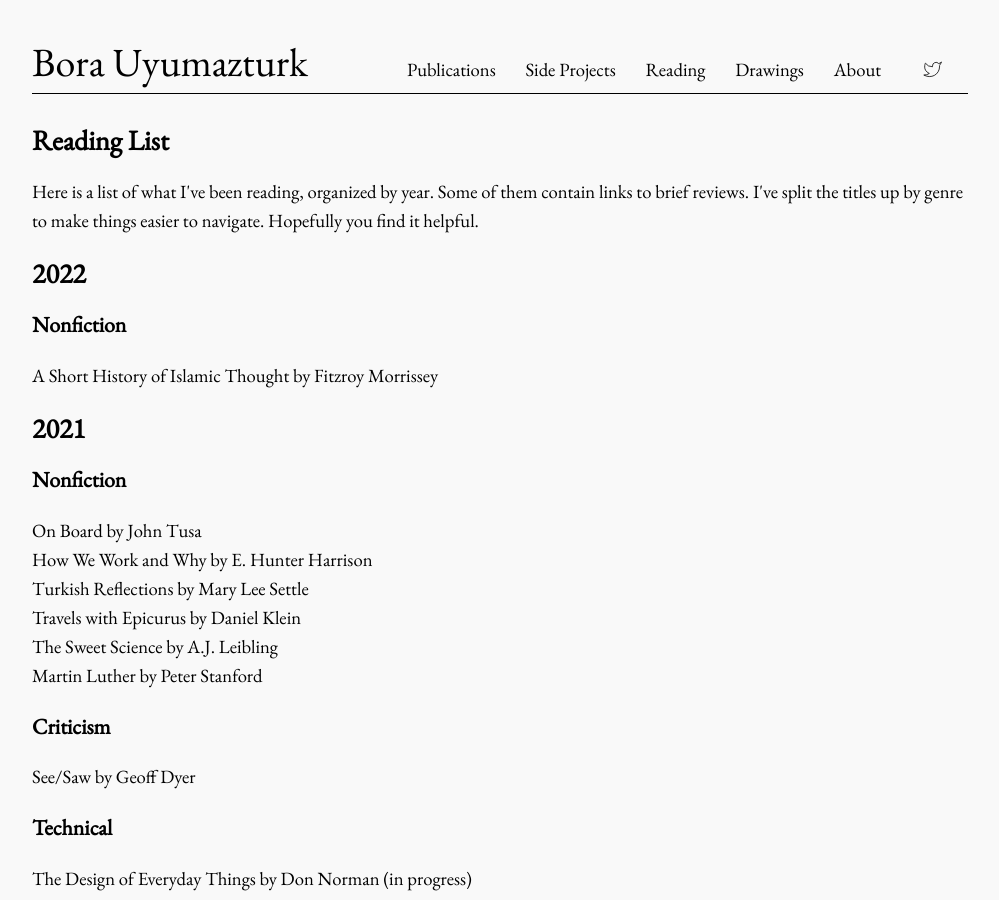
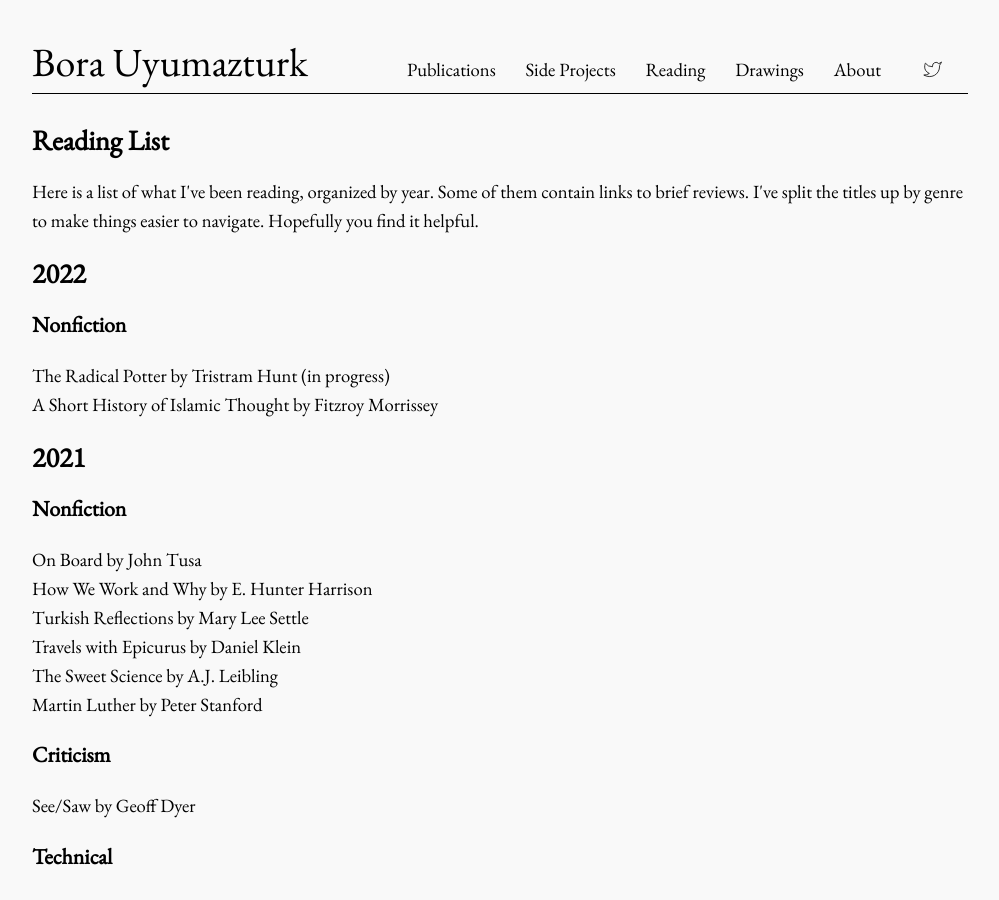
Before and after one commit to bora-uyumazturk/bora-uyumazturk.github.io, a Jekyll site: the page built from reading.html, in a window 1280 px wide and 900 px high. Shown: the whole window, without its empty margins (140-1139 px from the left). Built offline with Jekyll 4.4.1, drawn with Linux system fonts in a browser that asks for light colours.

Commit message:
Update reading.html

```diff
--- a/reading.html
+++ b/reading.html
@@ -16,6 +16,7 @@ title: Reading
 
   <h3>Nonfiction</h2>
 
+  The Radical Potter by Tristram Hunt (in progress) <br>
   A Short History of Islamic Thought by Fitzroy Morrissey <br>
 
   <h2>2021</h2>
```
